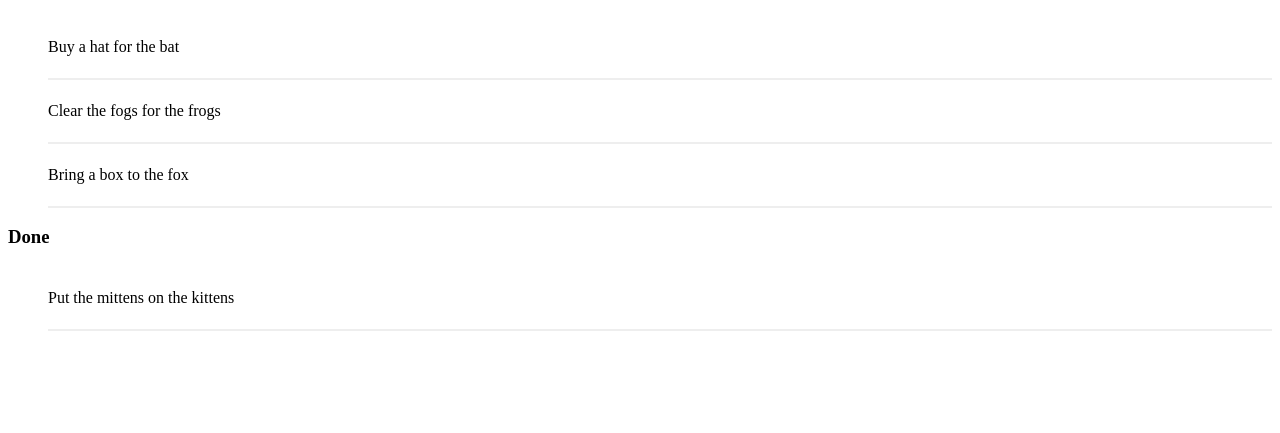
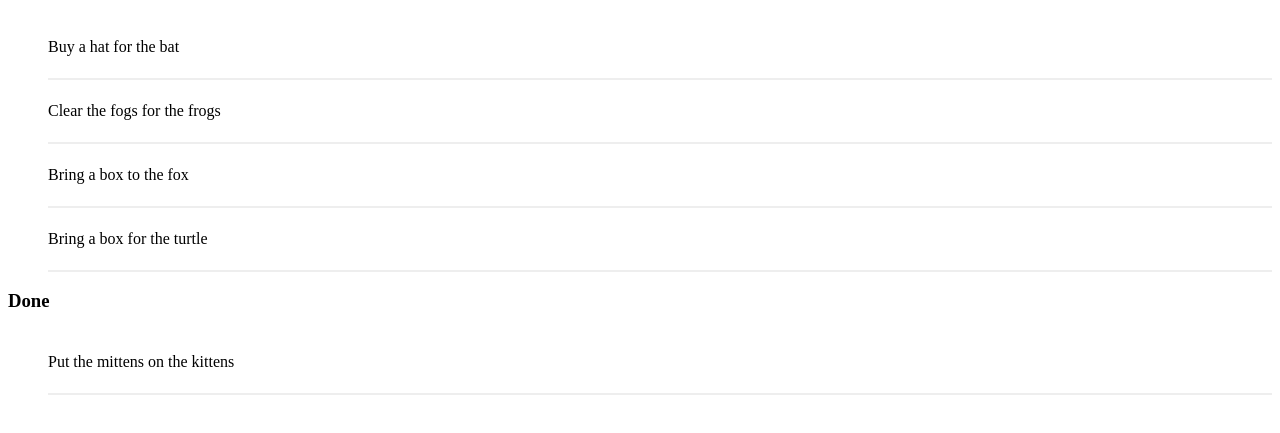
Before and after one commit to DevCoremp/todo-list, a plain HTML site: page index.html in a window 1280 px wide. Shown: the part 105-538 px from the top of the page. Drawn offline with Linux system fonts and the light colour scheme.

Commit message:
Add extra line in list

```diff
--- a/index.html
+++ b/index.html
@@ -25,6 +25,7 @@
             <li>Buy a hat for the bat</li>
             <li>Clear the fogs for the frogs</li>
             <li>Bring a box to the fox</li>
+			<li>Bring a box for the turtle</li>
         </ul>
 
         <h3>Done</h3>
```
